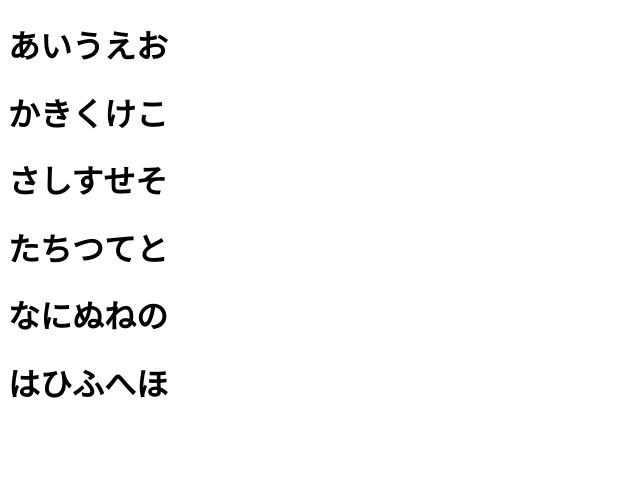
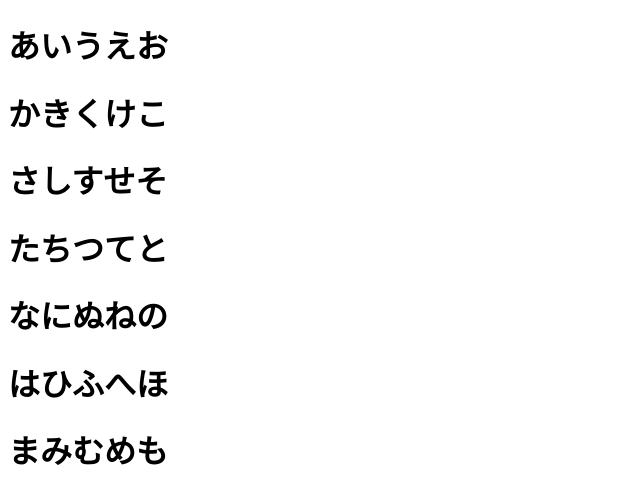
Before and after one commit to fdsfuafasa/worldpeace, a plain HTML site: page index.html in a window 1280 px wide. Shown: the whole page, without its empty margins (0-640 px from the left). Drawn offline with Linux system fonts and the light colour scheme.

Commit message:
まみむめも

```diff
--- a/index.html
+++ b/index.html
@@ -13,5 +13,6 @@
     <h1>たちつてと</h1>
     <h1>なにぬねの</h1>
     <h1>はひふへほ</h1>
+    <h1>まみむめも</h1>
 </body>
 </html>
```
